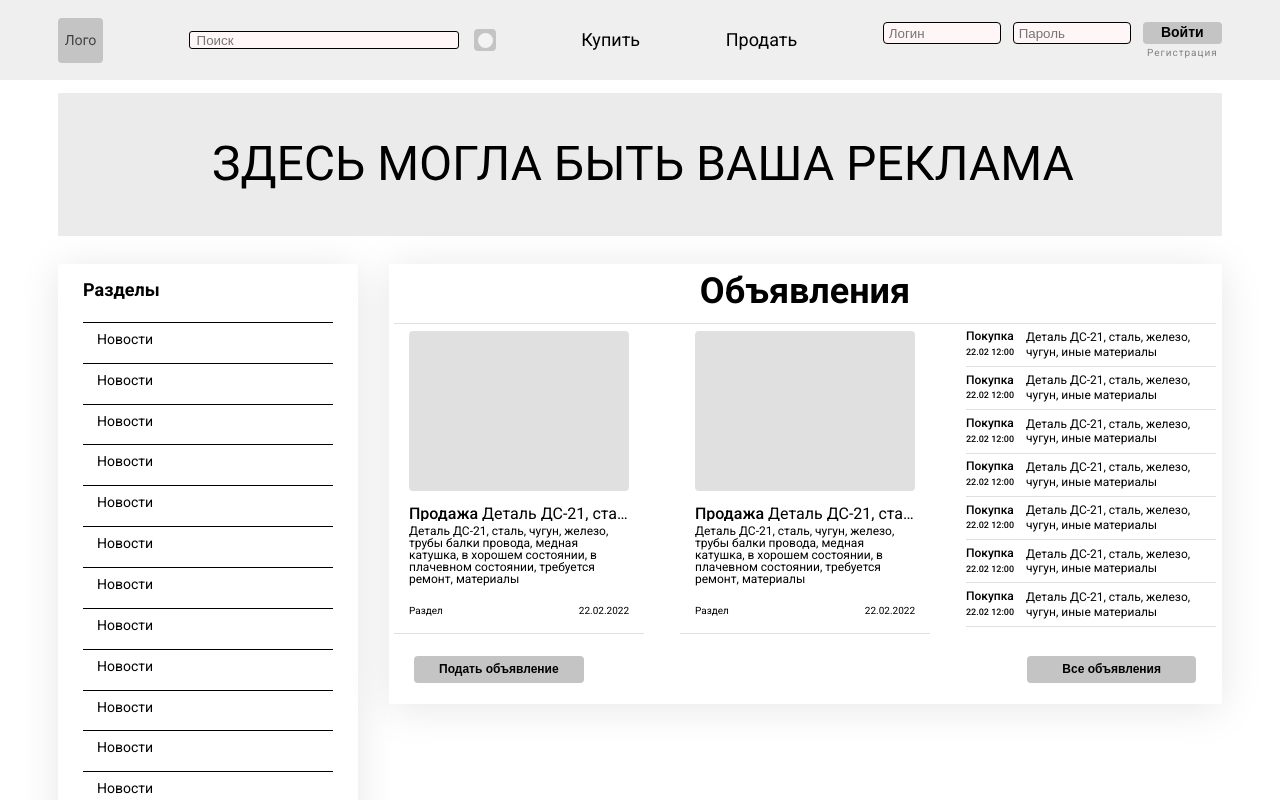
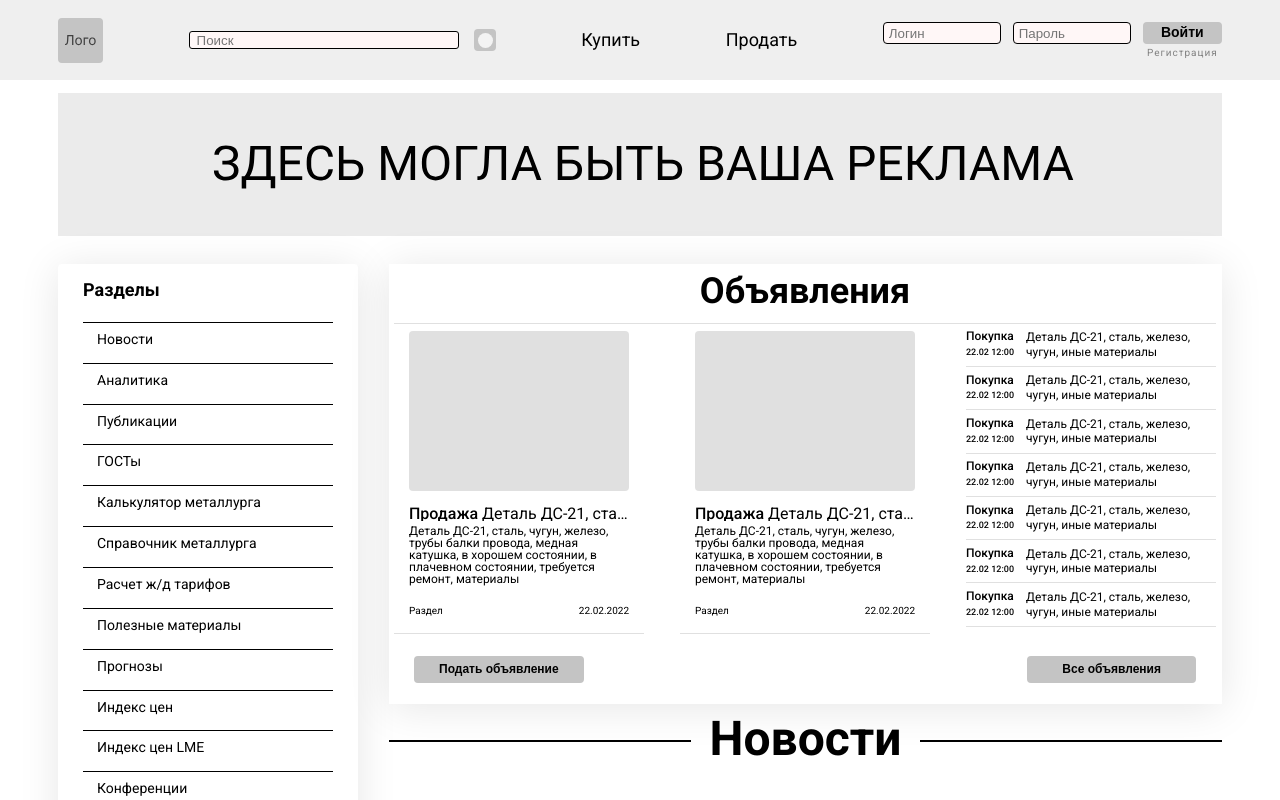
Before and after one commit to ad-Ham/NextJS-site-for-marketplace-of-metall-materials, a Next.js app: page / in a window 1280 px wide. Shown: the top 800 px of the page. Built offline with nearby package versions, Linux system fonts and the light colour scheme.

Commit message:
MainPageNews
Began development of the MainPageNews component

```diff
--- /dev/null
+++ b/components/MainPageNews.js
@@ -0,0 +1,48 @@
+export function MainPageNews() {
+	return(<>
+		<div className="mainpagenews">
+			<div className="newsmainheader">
+				<h2 className="newsmainheadertext">Новости</h2>
+			</div>
+		</div>
+		<style jsx>{`
+
+			.mainpagenews {
+				margin-top: 11px;
+			}
+
+			.newsmainheader {
+				display: flex;
+				flex-direction: row;
+				justify-content: center;
+				position: relative;
+				margin-left: 31px;
+			}
+
+			.newsmainheadertext {
+				font-weight: 700;
+				font-size: 48px;
+				line-height: 99.69%;
+				color: #000;
+			}
+
+			.newsmainheadertext::before {
+				left: 0;
+			    content: " ";
+			    top: 25px;
+			    position: absolute;
+			    width: calc(50% - 114.7px);
+			    border-top: 2px solid #000;
+			}
+
+			.newsmainheadertext::after {
+				right: 0;
+			    content: " ";
+			    top: 25px;
+			    position: absolute;
+			    width: calc(50% - 114.7px);
+			    border-top: 2px solid #000;
+			}
+		`}</style>
+	</>)
+}
--- a/components/Portions.js
+++ b/components/Portions.js
@@ -6,17 +6,17 @@ export function Portions(){
 			<p className="portionsHeader">Разделы</p>
 			<ul>
 				<li className="portionsList"><Link href="/news"><a className="portiona">Новости</a></Link></li>
-				<li className="portionsList"><Link href="/news"><a className="portiona">Новости</a></Link></li>
-				<li className="portionsList"><Link href="/news"><a className="portiona">Новости</a></Link></li>
-				<li className="portionsList"><Link href="/news"><a className="portiona">Новости</a></Link></li>
-				<li className="portionsList"><Link href="/news"><a className="portiona">Новости</a></Link></li>
-				<li className="portionsList"><Link href="/news"><a className="portiona">Новости</a></Link></li>
-				<li className="portionsList"><Link href="/news"><a className="portiona">Новости</a></Link></li>
-				<li className="portionsList"><Link href="/news"><a className="portiona">Новости</a></Link></li>
-				<li className="portionsList"><Link href="/news"><a className="portiona">Новости</a></Link></li>
-				<li className="portionsList"><Link href="/news"><a className="portiona">Новости</a></Link></li>
-				<li className="portionsList"><Link href="/news"><a className="portiona">Новости</a></Link></li>
-				<li className="portionsList"><Link href="/news"><a className="portiona">Новости</a></Link></li>
+				<li className="portionsList"><Link href="/news"><a className="portiona">Аналитика</a></Link></li>
+				<li className="portionsList"><Link href="/news"><a className="portiona">Публикации</a></Link></li>
+				<li className="portionsList"><Link href="/news"><a className="portiona">ГОСТы</a></Link></li>
+				<li className="portionsList"><Link href="/news"><a className="portiona">Калькулятор металлурга</a></Link></li>
+				<li className="portionsList"><Link href="/news"><a className="portiona">Справочник металлурга</a></Link></li>
+				<li className="portionsList"><Link href="/news"><a className="portiona">Расчет ж/д тарифов</a></Link></li>
+				<li className="portionsList"><Link href="/news"><a className="portiona">Полезные материалы</a></Link></li>
+				<li className="portionsList"><Link href="/news"><a className="portiona">Прогнозы</a></Link></li>
+				<li className="portionsList"><Link href="/news"><a className="portiona">Индекс цен</a></Link></li>
+				<li className="portionsList"><Link href="/news"><a className="portiona">Индекс цен LME</a></Link></li>
+				<li className="portionsList"><Link href="/news"><a className="portiona">Конференции</a></Link></li>
 
 			</ul>
 		</div>
--- a/pages/index.js
+++ b/pages/index.js
@@ -2,6 +2,7 @@ import Head from 'next/head'
 import {MainLayout} from '../components/MainLayout'
 import {Portions} from '../components/Portions'
 import {MainPromos} from '../components/MainPromos'
+import {MainPageNews} from '../components/MainPageNews'
 import Adbannertop from '../public/adbannertop.svg'
 import Adbannerside from '../public/adbannerside.svg'
 import Link from 'next/link'
@@ -24,6 +25,7 @@ export default function Index() {
 				</div>
 				<div className="rightside">
 					<MainPromos/>
+					<MainPageNews/>
 				</div>
 
 			</div>
```
